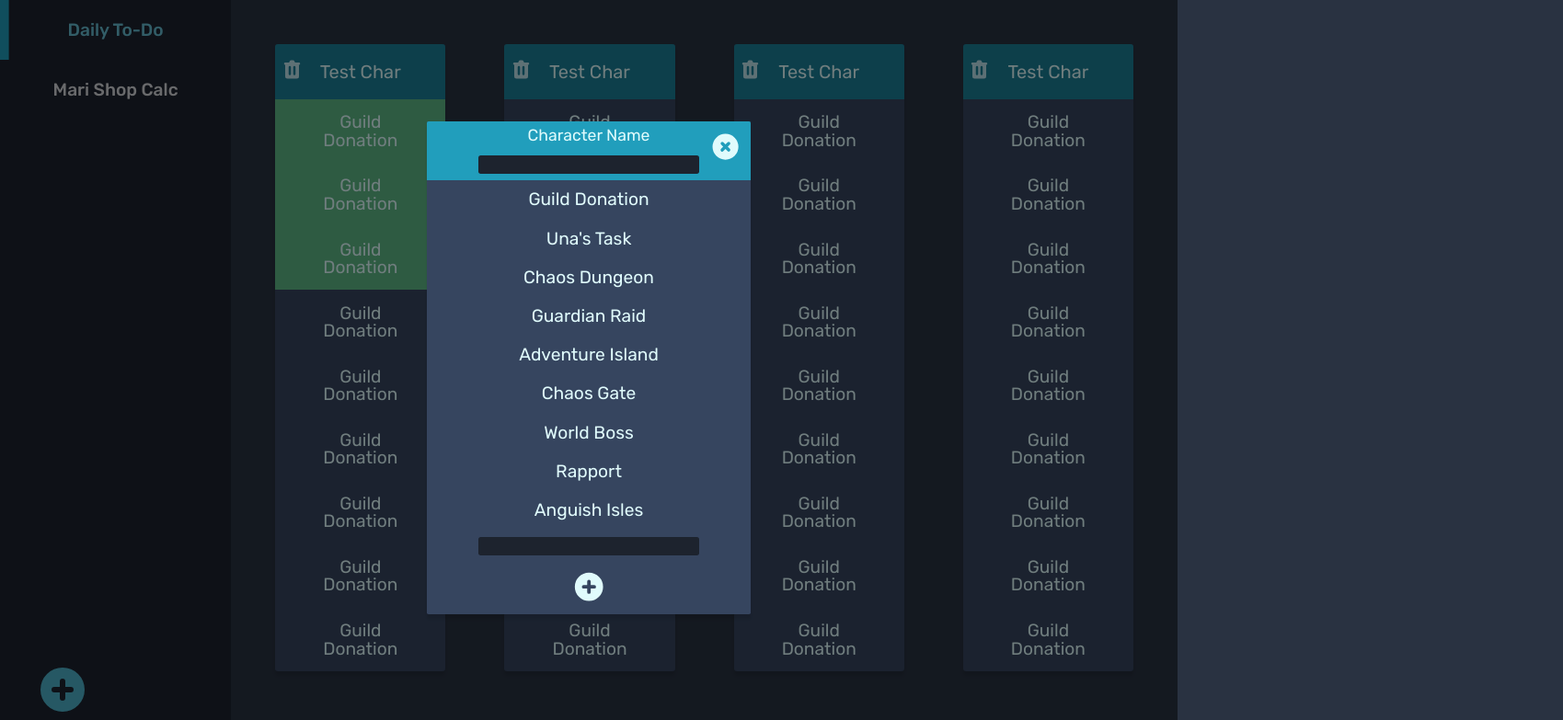
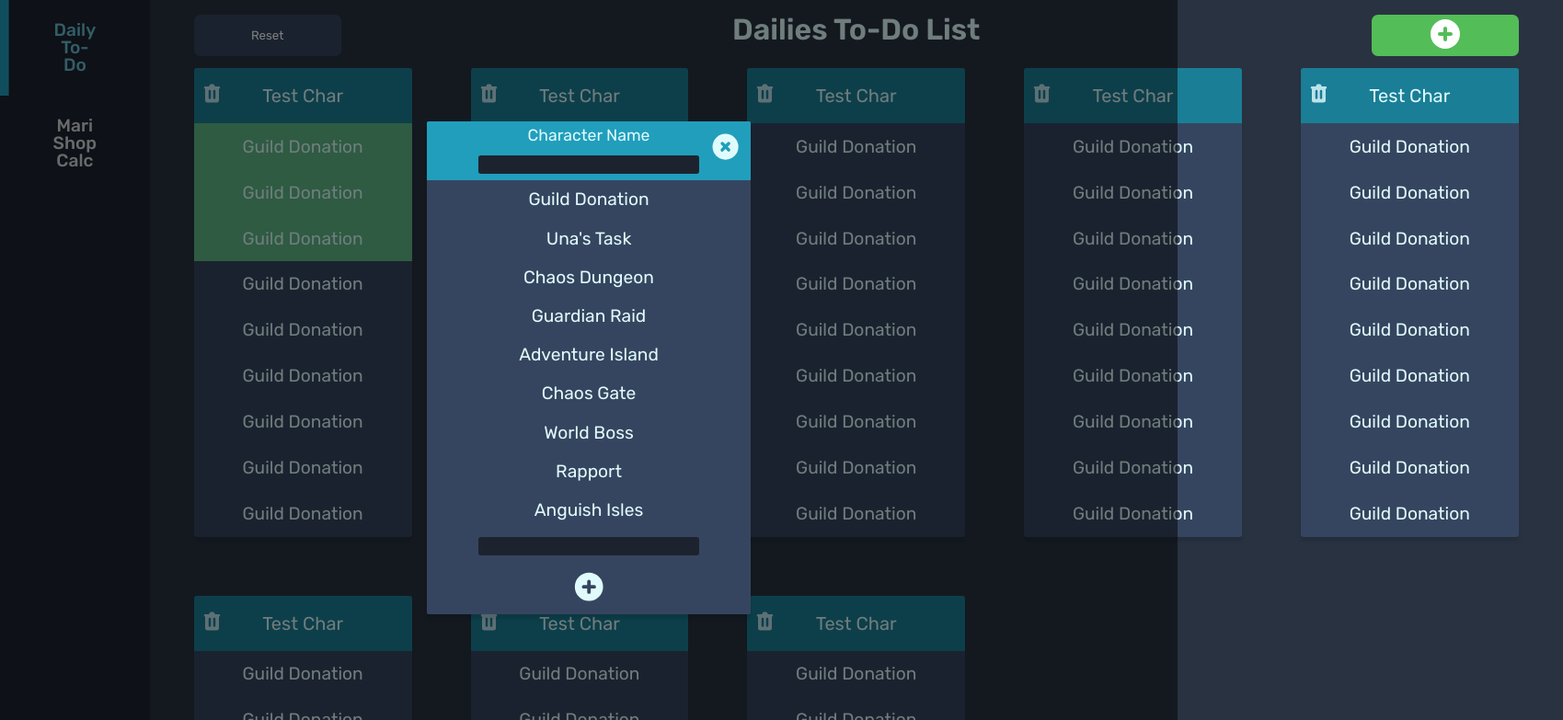
Before and after one commit to PomPoko-lab/lost-ark-tools, a plain HTML site: page index.html in a window 1280 px wide. Shown: the top 783 px of the page at 92% size, 1699 px wide, since content can reach past the window. Drawn offline with Linux system fonts and the light colour scheme.

Commit message:
More todo CSS and modal edits

```diff
--- a/assets/style.css
+++ b/assets/style.css
@@ -97,7 +97,7 @@ body {
 /* To Do */
 
 #todo-app {
-  padding: 3em;
+  padding: 1em 3em 3em 3em;
   flex: 1;
 }
 
@@ -105,7 +105,7 @@ body {
   display: grid;
   grid-template-columns: 1fr;
   gap: 4em;
-  max-width: 100em;
+  min-width: 90em;
 }
 
 .character-daily-list {
@@ -156,14 +156,50 @@ body {
   width: 25px;
 }
 
-.icon-add-new {
-  width: 60px;
-  color: #4db1c9;
+menu.dailies-menu {
+  display: flex;
+  gap: 1em;
+  justify-content: space-between;
+}
+
+.icon--add-new {
+  width: 3em;
+  color: white;
   cursor: pointer;
   transition: all 200ms;
-  position: fixed;
-  top: 90%;
-  left: 3%;
+}
+
+.btn--reset {
+  background-color: #36455f;
+  border-radius: 0.5em;
+  border: none;
+  width: 160px;
+  height: 44.98px;
+  color: white;
+}
+
+.btn--reset:hover {
+  cursor: pointer;
+  transform: scale(105%);
+}
+
+.btn--add-new {
+  min-width: 12em;
+  padding: 0.1em;
+  background-color: rgb(83, 189, 88);
+  border-radius: 0.5em;
+  border: none;
+  margin-bottom: 1em;
+  transition: all 100ms;
+}
+
+.btn--add-new:hover {
+  cursor: pointer;
+  transform: scale(105%);
+}
+
+li {
+  list-style-type: none;
 }
 
 /* Modal */
@@ -335,7 +371,7 @@ input[type="number"] {
 
   .container--todo-chars {
     display: grid;
-    grid-template-columns: repeat(4, 1fr);
+    grid-template-columns: repeat(5, 1fr);
   }
 
   .container {
--- a/index.html
+++ b/index.html
@@ -88,10 +88,16 @@
       ><button id="nav--mari" class="nav-button">Mari Shop Calc</button>
     </nav>
     <section id="todo-app" class="hide app--active">
-      <div class="container--todo-chars">
+      <menu class="dailies-menu"
+        ><li>
+          <button class="btn--reset">Reset</button>
+        </li>
+        <li><p class="title">Dailies To-Do List</p></li>
+        <li>
+          <button class="btn--add-new">
             <svg
               xmlns="http://www.w3.org/2000/svg"
-          class="icon-add-new"
+              class="icon--add-new"
               viewBox="0 0 20 20"
               fill="currentColor"
             >
@@ -101,6 +107,10 @@
                 clip-rule="evenodd"
               />
             </svg>
+          </button>
+        </li>
+      </menu>
+      <div class="container--todo-chars">
         <div class="character-daily-list">
           <div class="char-name-custom">
             <button class="btn-char-delete">
```
Lines whose indentation alone changed are shown as unchanged.
